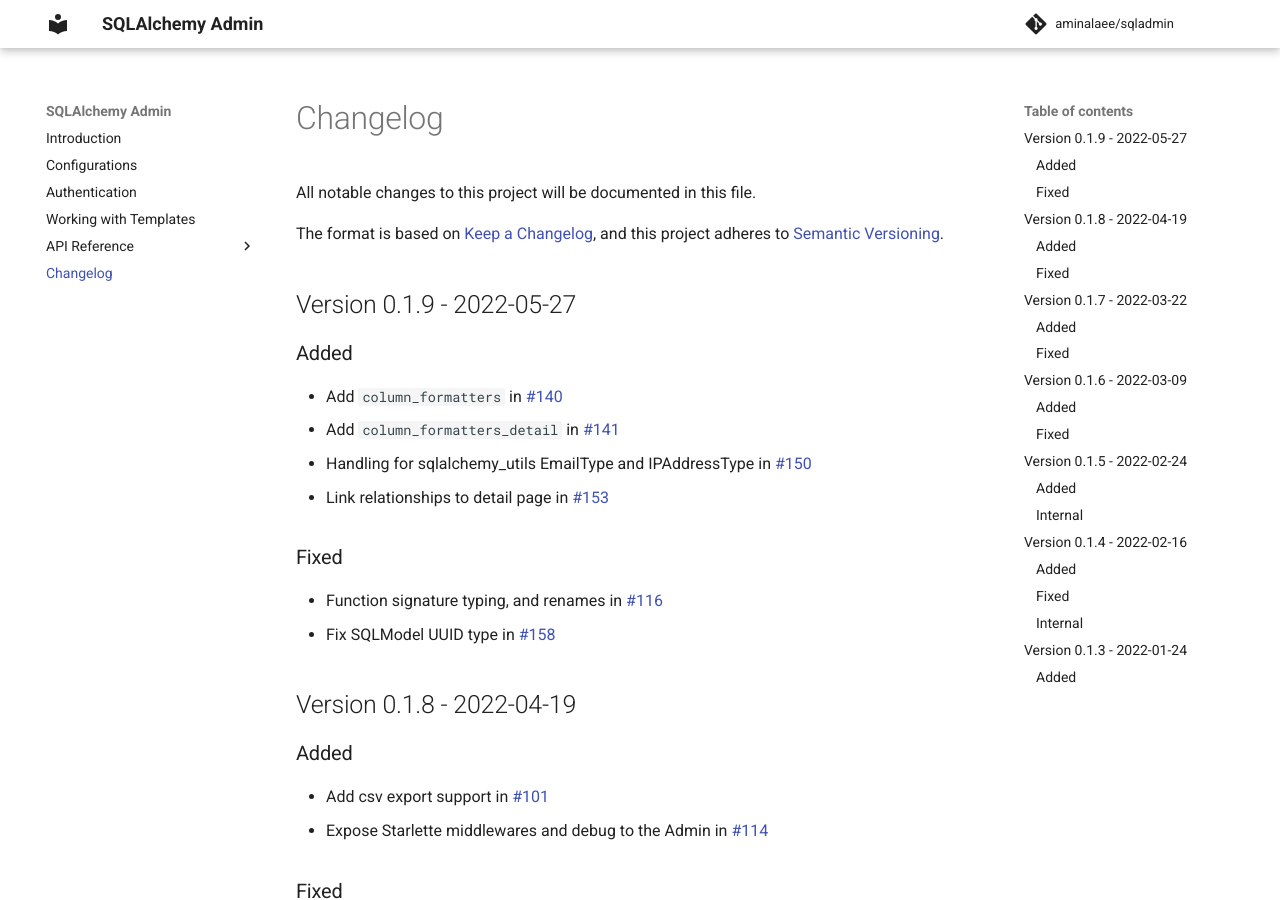
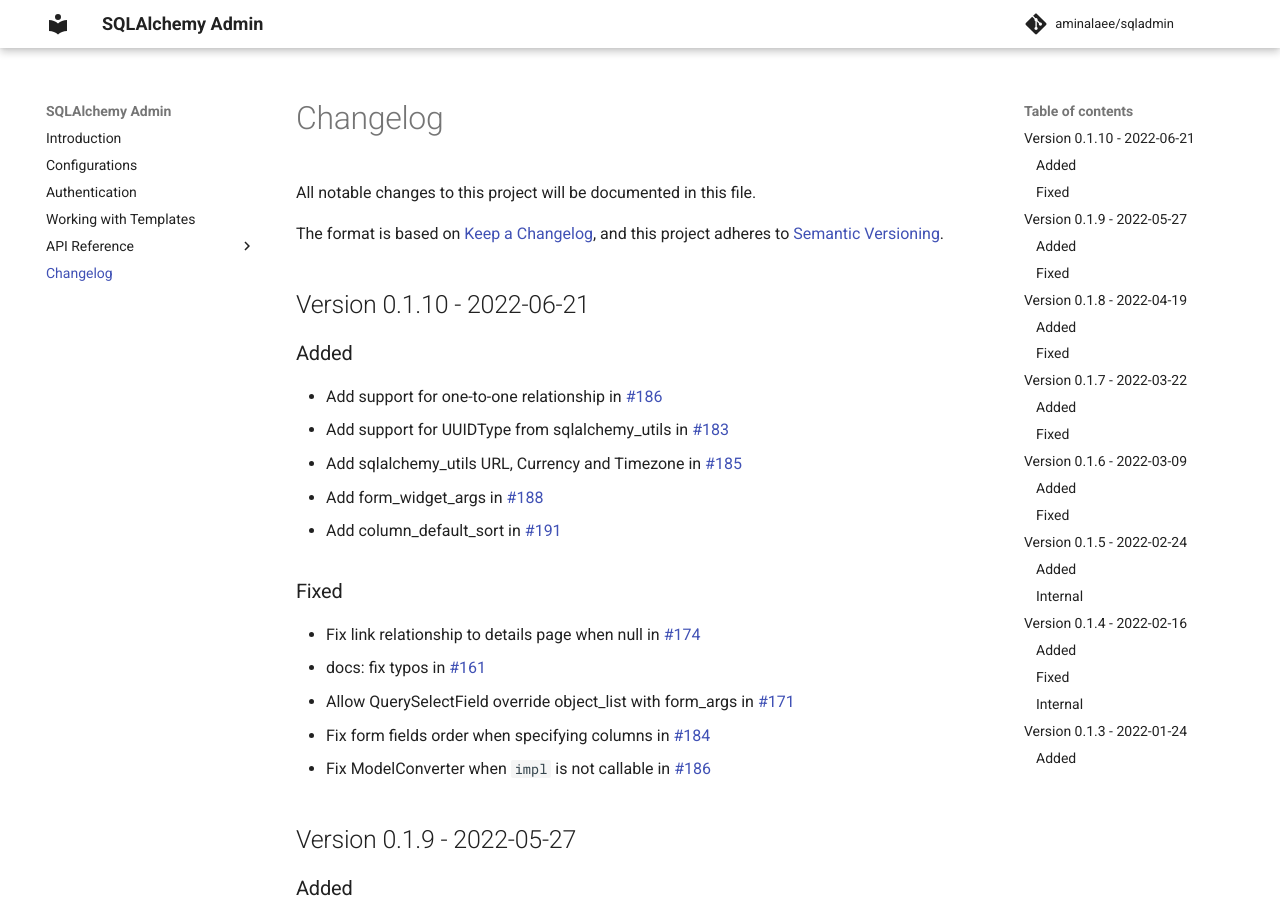
Before and after one commit to aminalaee/sqladmin, an MkDocs documentation site: the page built from docs/changelog.md, in a window 1280 px wide and 900 px high. Built offline with MkDocs 1.6.1 and Material for MkDocs 9.7.7, drawn with Linux system fonts in a browser that asks for light colours; comment, search, counter and statistics services are not loaded.

Commit message:
Version 0.1.10 (#197)

```diff
--- a/docs/changelog.md
+++ b/docs/changelog.md
@@ -3,6 +3,24 @@
 
 The format is based on [Keep a Changelog](https://keepachangelog.com/en/1.0.0/),
 and this project adheres to [Semantic Versioning](https://semver.org/spec/v2.0.0.html).
+
+## Version 0.1.10 - 2022-06-21
+
+### Added
+
+* Add support for one-to-one relationship in [#186](https://github.com/aminalaee/sqladmin/pull/182)
+* Add support for UUIDType from sqlalchemy_utils in [#183](https://github.com/aminalaee/sqladmin/pull/183)
+* Add sqlalchemy_utils URL, Currency and  Timezone in [#185](https://github.com/aminalaee/sqladmin/pull/185)
+* Add form_widget_args in [#188](https://github.com/aminalaee/sqladmin/pull/188)
+* Add column_default_sort in [#191](https://github.com/aminalaee/sqladmin/pull/191)
+
+### Fixed
+
+* Fix link relationship to details page when null in [#174](https://github.com/aminalaee/sqladmin/pull/174)
+* docs: fix typos in [#161](https://github.com/aminalaee/sqladmin/pull/161)
+* Allow QuerySelectField override object_list with form_args in [#171](https://github.com/aminalaee/sqladmin/pull/171)
+* Fix form fields order when specifying columns in [#184](https://github.com/aminalaee/sqladmin/pull/184)
+* Fix ModelConverter when `impl` is not callable in [#186](https://github.com/aminalaee/sqladmin/pull/186)
 
 ## Version 0.1.9 - 2022-05-27
 
--- a/setup.cfg
+++ b/setup.cfg
@@ -1,6 +1,6 @@
 [metadata]
 name = sqladmin
-version = 0.1.9
+version = 0.1.10
 author = Amin Alaee
 author_email = mohammadamin.alaee@gmail.com
 description = Admin interface for SQLAlchemy.
--- a/sqladmin/__init__.py
+++ b/sqladmin/__init__.py
@@ -1,7 +1,7 @@
 from sqladmin.application import Admin
 from sqladmin.models import ModelAdmin
 
-__version__ = "0.1.9"
+__version__ = "0.1.10"
 
 __all__ = [
     "Admin",
```
Also changed, not shown: CHANGELOG.md (+30 -0 lines).
